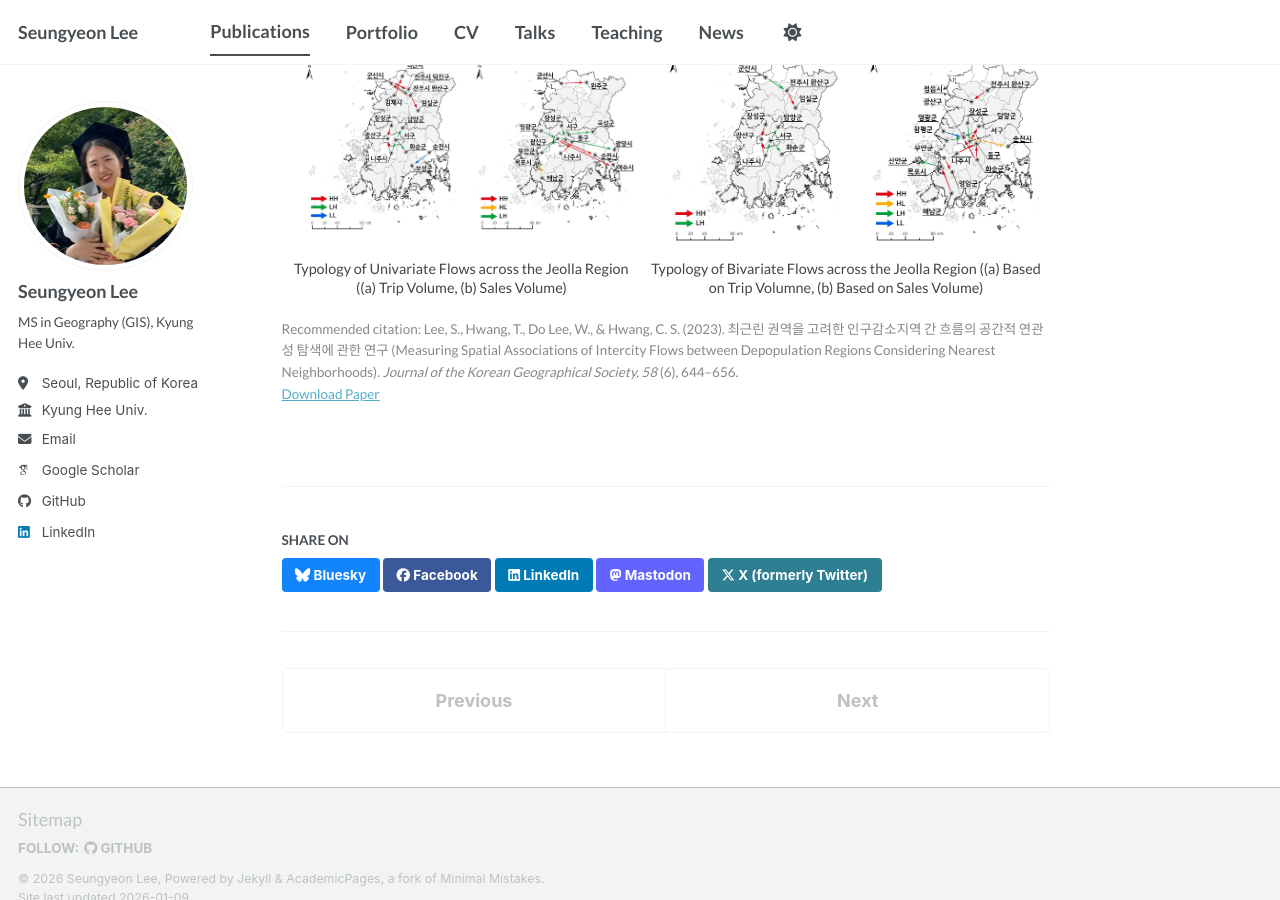
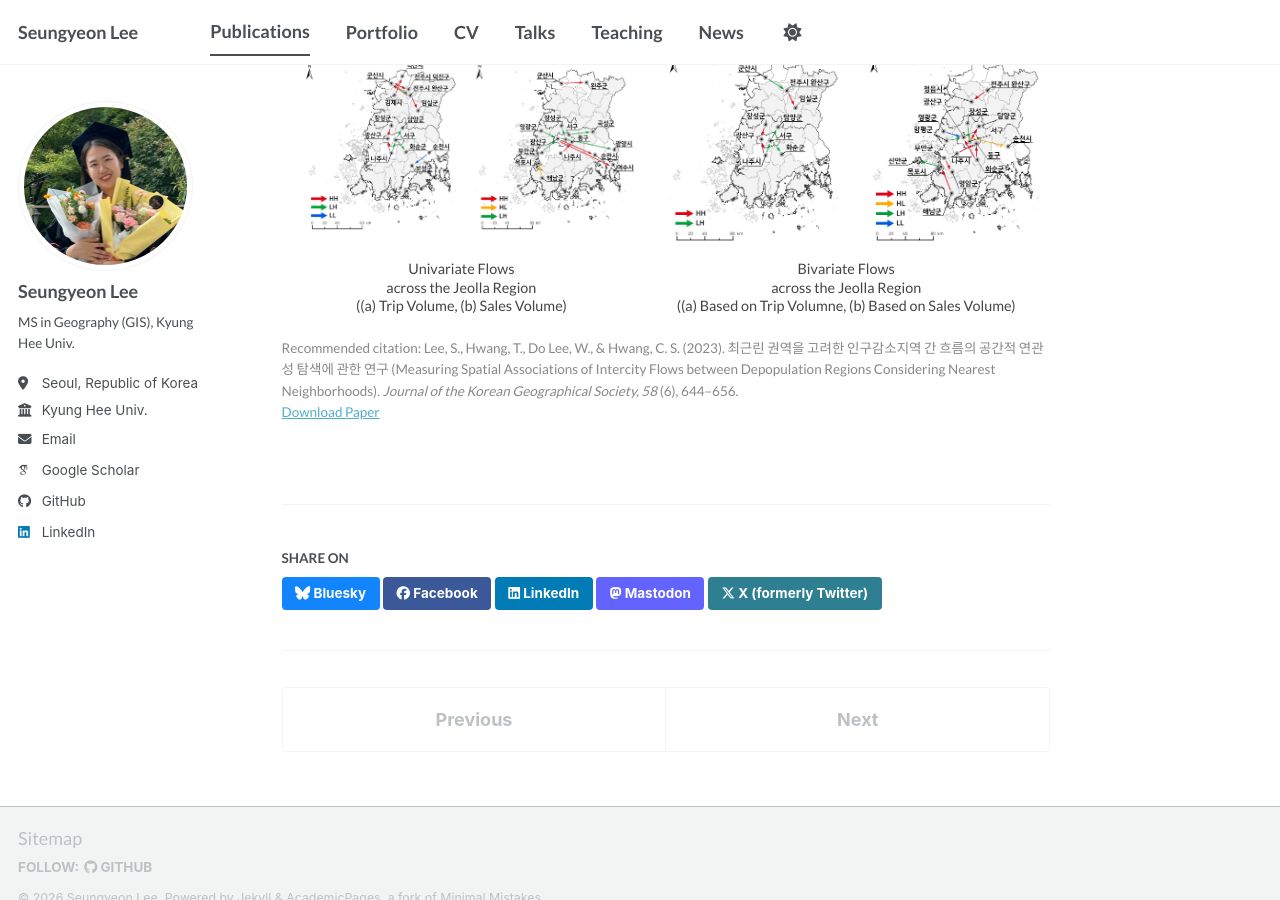
Before and after one commit to seungyeon677/seungyeon677.github.io, a Jekyll site: the page built from _publications/2023-Measuring-Sptial-Associations-of-Intercity-Flows-between-Depopulation-Regions-Considering-Nearest-Neighborhoods.md, in a window 1280 px wide and 900 px high, scrolled down 594 px. Built offline with Jekyll 4.4.1, drawn with Linux system fonts in a browser that asks for light colours; some web fonts are replaced; a script bundle is joined from its source files by our own code; library files that are not in the unit come from our copies.

Commit message:
Update 2023-Measuring-Sptial-Associations-of-Intercity-Flows-between-Depopulation-Regions-Considering-Nearest-Neighborhoods.md

```diff
--- a/_publications/2023-Measuring-Sptial-Associations-of-Intercity-Flows-between-Depopulation-Regions-Considering-Nearest-Neighborhoods.md
+++ b/_publications/2023-Measuring-Sptial-Associations-of-Intercity-Flows-between-Depopulation-Regions-Considering-Nearest-Neighborhoods.md
@@ -19,7 +19,7 @@ Abstract: South Korea faces a serious demographic crisis, characterised by a fas
     <td><img src="/images/KGS2023_2.jpg" alt="2"></td>
   </tr>
   <tr style="text-align: center; font-size: 0.8rem;">
-    <td>Typology of Univariate Flows across the Jeolla Region ((a) Trip Volume, (b) Sales Volume) </td>
-    <td>Typology of Bivariate Flows across the Jeolla Region ((a) Based on Trip Volumne, (b) Based on Sales Volume)</td>
+    <td>Univariate Flows <br> across the Jeolla Region <br> ((a) Trip Volume, (b) Sales Volume) </td>
+    <td>Bivariate Flows <br> across the Jeolla Region <br> ((a) Based on Trip Volumne, (b) Based on Sales Volume)</td>
   </tr>
 </table>
```
